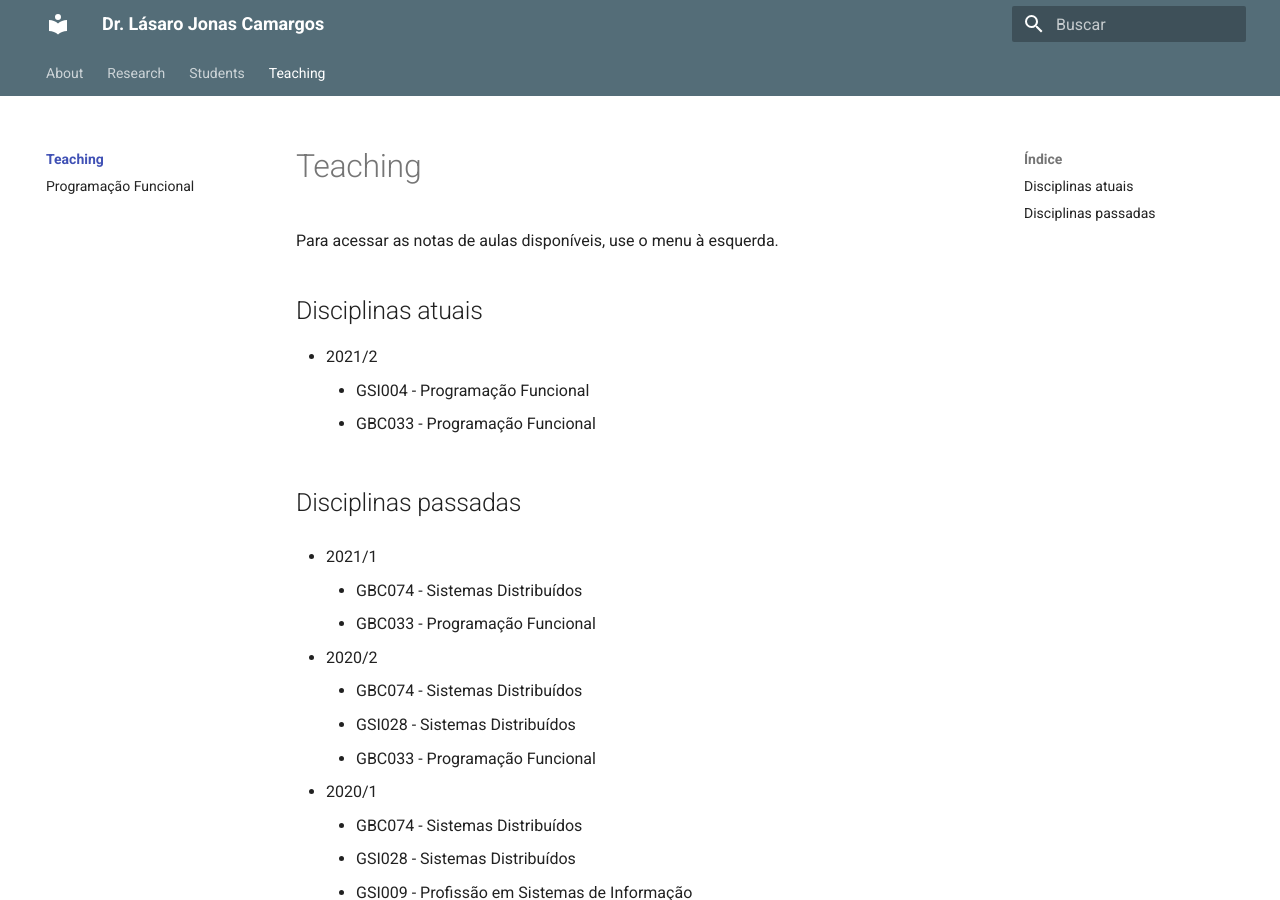
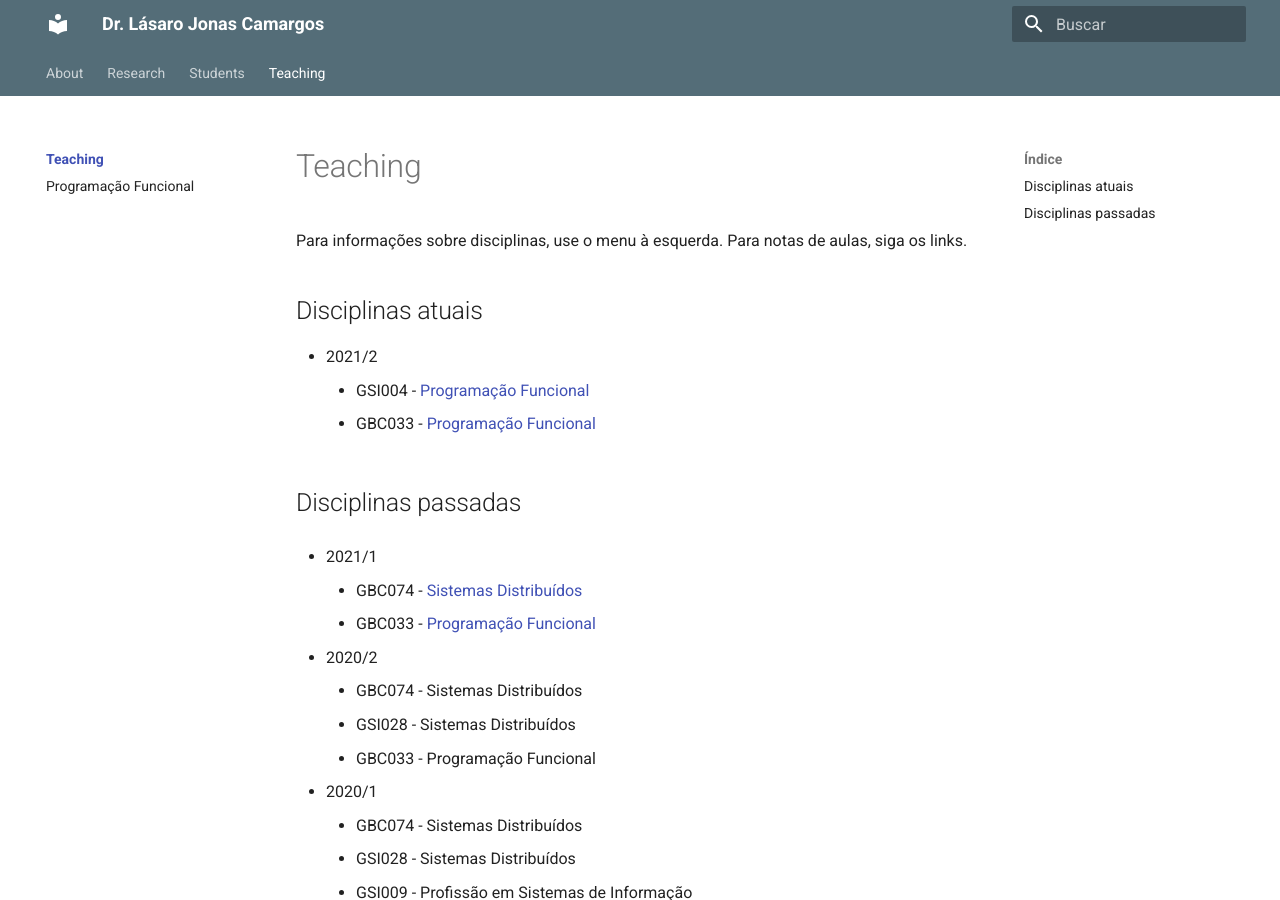
Before and after one commit to lasarojc/lasarojc.github.io, an MkDocs documentation site: the page built from docs/teaching/index.md, in a window 1280 px wide and 900 px high. Built offline with MkDocs 1.6.1 and Material for MkDocs 9.7.7, drawn with Linux system fonts in a browser that asks for light colours.

Commit message:
Update index.md

```diff
--- a/docs/teaching/index.md
+++ b/docs/teaching/index.md
@@ -1,17 +1,17 @@
 # Teaching
 
-Para acessar as notas de aulas disponíveis, use o menu à esquerda.
+Para informações sobre disciplinas, use o menu à esquerda. Para notas de aulas, siga os links.
 
 ## Disciplinas atuais
 
 * 2021/2
-    - GSI004 - Programação Funcional
-    - GBC033 - Programação Funcional
+    - GSI004 - [Programação Funcional](https://lasarojc.github.io/fp_notes/)
+    - GBC033 - [Programação Funcional](https://lasarojc.github.io/fp_notes/)
 
 ## Disciplinas passadas
 * 2021/1
-    - GBC074 - Sistemas Distribuídos
-    - GBC033 - Programação Funcional
+    - GBC074 - [Sistemas Distribuídos](https://lasarojc.github.io/ds_notes/)
+    - GBC033 - [Programação Funcional](https://lasarojc.github.io/fp_notes/)
 
 * 2020/2
     - GBC074 - Sistemas Distribuídos
```
